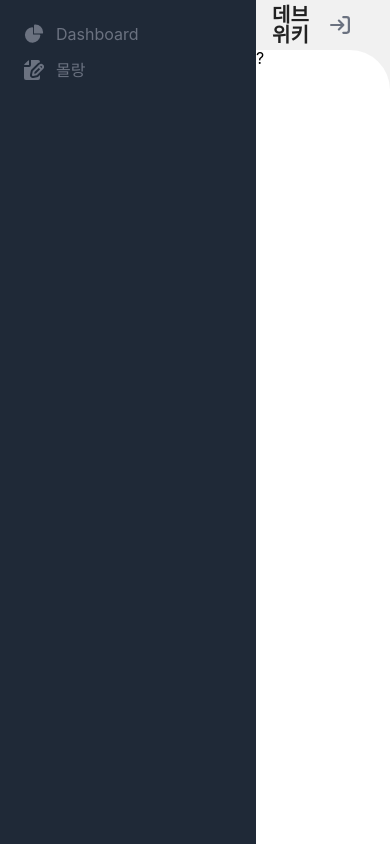
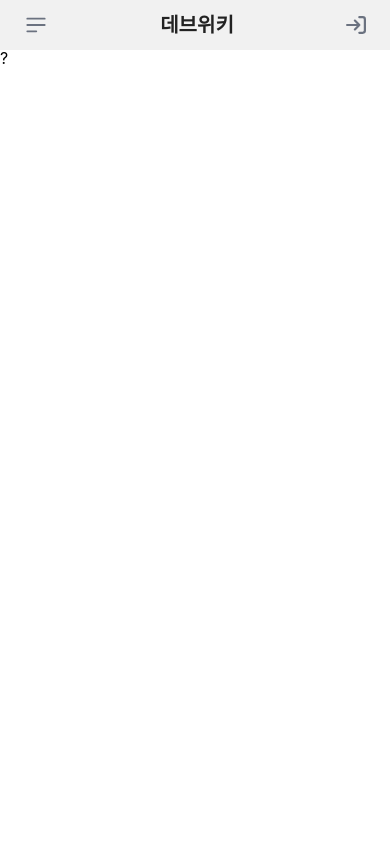
Before and after one commit to official-devwiki/app, a React (Create React App) app in the folder admin/: page / in a window 390 px wide. Built offline with nearby package versions, Linux system fonts and the light colour scheme.

Commit message:
chore (admin): 백업

```diff
--- /dev/null
+++ b/admin/src/components/common/icons/HamburgerIcon.tsx
@@ -0,0 +1,11 @@
+import {ReactElement} from "react";
+
+export const HamburgerIcon = (): ReactElement => {
+  return (
+    <svg className="w-6 h-6" fill="currentColor" viewBox="0 0 20 20"
+         xmlns="http://www.w3.org/2000/svg">
+      <path clipRule="evenodd" fillRule="evenodd"
+            d="M2 4.75A.75.75 0 012.75 4h14.5a.75.75 0 010 1.5H2.75A.75.75 0 012 4.75zm0 10.5a.75.75 0 01.75-.75h7.5a.75.75 0 010 1.5h-7.5a.75.75 0 01-.75-.75zM2 10a.75.75 0 01.75-.75h14.5a.75.75 0 010 1.5H2.75A.75.75 0 012 10z" />
+    </svg>
+  )
+}
--- a/admin/src/components/common/modal/Modal.tsx
+++ b/admin/src/components/common/modal/Modal.tsx
@@ -79,7 +79,7 @@ export const Modal = (props: Props): ReactElement => {
     <AnimatePresence>
       {isOpen && (
         <ModalLayout
-          key={"fade-modal-key"}
+          key={"slide-modal-key"}
           onClick={outerClickEvent}
           initial={{opacity: 1}}
           animate={{
--- a/admin/src/components/layout/Header.tsx
+++ b/admin/src/components/layout/Header.tsx
@@ -3,6 +3,8 @@ import styled from 'styled-components';
 import {useNavigate} from 'react-router-dom';
 import {Typography} from '@components/common/typography/Typography';
 import usePageStore from '@store/page.store';
+import {HamburgerIcon} from "@components/common/icons/HamburgerIcon";
+import useUtilsStore from "@store/util.store";
 
 interface Props {
   height: number;
@@ -11,6 +13,10 @@ interface Props {
 const HeaderMenu = styled.nav`
   width: 100%;
   padding-left: 256px;
+
+  @media screen and (max-width: 768px) {
+    padding-left: 0;
+  }
 `;
 
 const MenuList = styled.ul`
@@ -24,13 +30,13 @@ const MenuItem = styled.li``;
 const HeaderLayout = styled.header<{height: number}>`
   width: 100%;
   height: ${(props) => props.height}px;
-  padding-right: 1em;
   display: flex;
   align-items: center;
 `;
 
 export const Header = (props: Props): ReactElement => {
   const pageTitle = usePageStore((state) => state.pageTitle);
+  const {setIsOpen} = useUtilsStore();
   const {height} = props;
   const router = useNavigate();
 
@@ -41,11 +47,20 @@ export const Header = (props: Props): ReactElement => {
       console.log(e);
     }
   };
-
+  const openSideMenu = () => {
+    setIsOpen(true);
+  }
   return (
     <HeaderLayout height={height}>
       <HeaderMenu>
         <MenuList>
+          <MenuItem>
+            <button type="button"
+                    onClick={openSideMenu}
+                    className="inline-flex items-center p-2 text-sm text-gray-500 rounded-lg md:hidden hover:bg-gray-100 focus:outline-none focus:ring-2 focus:ring-gray-200 dark:text-gray-400 dark:hover:bg-gray-700 dark:focus:ring-gray-600">
+              <HamburgerIcon />
+            </button>
+          </MenuItem>
           <MenuItem>
             <Typography variant={'h1'} color={'black'} weight={'bold'}>
               {pageTitle}
--- a/admin/src/components/layout/Layout.tsx
+++ b/admin/src/components/layout/Layout.tsx
@@ -9,6 +9,10 @@ const headerHeight = 50;
 const MainLayout = styled.main`
   margin-left: 256px;
   height: calc(100% - ${headerHeight}px);
+
+  @media screen and (max-width: 768px) {
+    margin: auto;
+  }
 `;
 
 const MainBox = styled.div`
@@ -16,6 +20,10 @@ const MainBox = styled.div`
   border-radius: 0 40px 0 0;
   width: 100%;
   height: 100%;
+
+  @media screen and (max-width: 768px) {
+    border-radius: 0;
+  }
 `;
 export const Layout = (): ReactElement => {
   return (
--- a/admin/src/components/layout/SideMenu.tsx
+++ b/admin/src/components/layout/SideMenu.tsx
@@ -3,8 +3,10 @@ import styled from 'styled-components';
 import {useNavigate} from 'react-router-dom';
 import usePageStore from '@store/page.store';
 import {WriteIcon} from "@components/common/icons/WriteIcon";
+import useUtilsStore from "@store/util.store";
 
-const SideMenuLayout = styled.aside`
+
+const SideMenuLayout = styled.aside<{isOpen: boolean;}>`
   background-color: #1f2937;
   width: 256px;
   height: 100%;
@@ -12,6 +14,22 @@ const SideMenuLayout = styled.aside`
   left: 0;
   top: 0;
   padding: 1em;
+  animation-duration: 400ms;
+
+  @media screen and (max-width: 768px) {
+    animation-name: ${(props) => !props.isOpen && 'slideout'};
+    animation-fill-mode: both;
+  }
+
+  @keyframes slideout {
+    from{
+      left: 0%;
+    }
+    to{
+      opacity: 0;
+      left: -100%;
+    }
+  }
 `;
 
 const SideMenuBox = styled.div`
@@ -26,7 +44,11 @@ const SideMenuItem = styled.li`
   }
 `;
 
+
+
 export const SideMenu = (): ReactElement => {
+  const isOpen = useUtilsStore(state => state.isOpen);
+
   const setCurrentPageTitle = usePageStore(state => state.setCurrentPageTitle);
   const router = useNavigate();
 
@@ -41,7 +63,7 @@ export const SideMenu = (): ReactElement => {
   };
 
   return (
-    <SideMenuLayout>
+    <SideMenuLayout isOpen={isOpen}>
       <SideMenuBox>
         <SideMenuLists>
           <SideMenuItem>
--- a/admin/src/components/users/SignIn.tsx
+++ b/admin/src/components/users/SignIn.tsx
@@ -40,11 +40,14 @@ export const SignIn = (): ReactElement => {
     }
   };
 
+  const logo = () => {
+    const url = '/logo.svg';
+    return <img src={url} width={180} alt={'devwiki-logo'} />
+  }
+
   return (
     <SignInForm onSubmit={onSubmitFormAction}>
-      <Typography variant={'h1'} weight={'bold'} color={'white'}>
-        데브위키
-      </Typography>
+      {logo()}
       <div className='mb-6'>
         <label
           htmlFor='email'
--- /dev/null
+++ b/admin/src/store/util.store.ts
@@ -0,0 +1,23 @@
+import { create } from 'zustand';
+import { persist, devtools } from 'zustand/middleware';
+
+interface Action {
+  setIsOpen: (payload: boolean) => void;
+}
+
+interface State {
+  isOpen: boolean;
+}
+const initialState: State = {
+  isOpen: false,
+}
+
+const useUtilsStore = create<State & Action>(
+  (set,get) => ({
+      ...initialState,
+      setIsOpen: (payload: boolean) => set({isOpen: payload}),
+    }),
+
+);
+
+export default useUtilsStore;
```
Also changed, not shown: admin/public/logo.svg (added).
